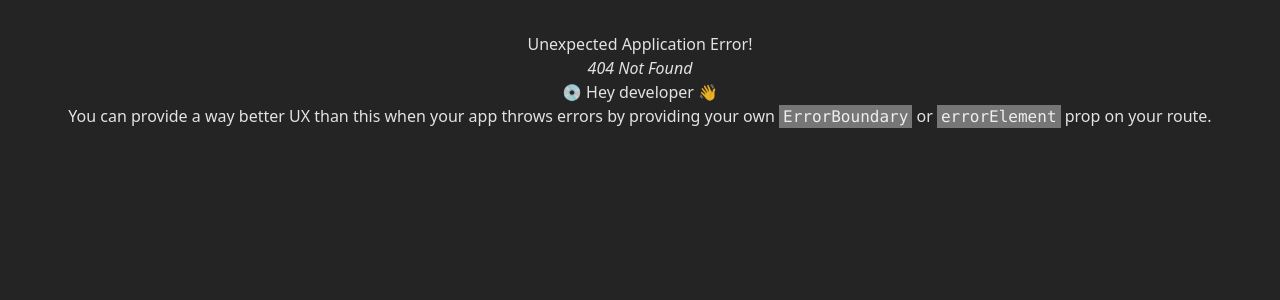
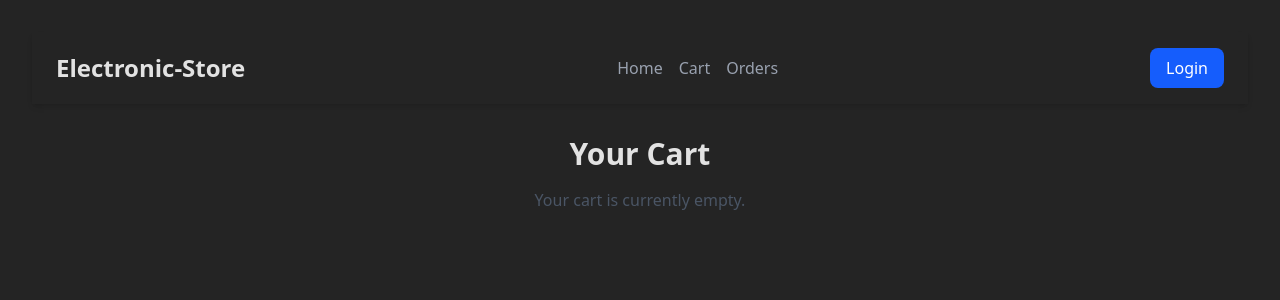
Before and after one commit to RizwanMushtaq/ElectronicStore, a React (Vite) app in the folder frontend-app/: page /cart in a window 1280 px wide. Before the commit this address had no page. Shown: the top 300 px of the page. Built offline with nearby package versions, Linux system fonts and the light colour scheme.

Commit message:
added cart and orders route

```diff
--- a/frontend-app/src/components/Header.tsx
+++ b/frontend-app/src/components/Header.tsx
@@ -6,13 +6,37 @@ const Header: React.FC = () => {
   return (
     <header className="shadow-md">
       <div className="container mx-auto flex justify-between items-center py-4 px-6">
-        <h1 onClick={() => navigate("/")} className="text-2xl font-bold">
+        <h1
+          onClick={() => navigate("/")}
+          className="text-2xl font-bold hover:text-blue-600 transition cursor-pointer"
+        >
           Electronic-Store
         </h1>
+        <nav className="space-x-4">
+          <a
+            onClick={() => navigate("/")}
+            className="text-gray-400 hover:text-blue-600 transition cursor-pointer"
+          >
+            Home
+          </a>
 
+          <a
+            onClick={() => navigate("/cart")}
+            className="text-gray-400 hover:text-blue-600 transition cursor-pointer"
+          >
+            Cart
+          </a>
+
+          <a
+            onClick={() => navigate("/orders")}
+            className="text-gray-400 hover:text-blue-600 transition cursor-pointer"
+          >
+            Orders
+          </a>
+        </nav>
         <button
-          onClick={() => (window.location.href = "/login")}
-          className="bg-blue-600 text-white px-4 py-2 rounded-lg hover:bg-blue-700 transition"
+          onClick={() => navigate("/login")}
+          className="bg-blue-600 text-white px-4 py-2 rounded-lg hover:bg-blue-700 transition cursor-pointer"
         >
           Login
         </button>
--- /dev/null
+++ b/frontend-app/src/pages/Cart.tsx
@@ -0,0 +1,15 @@
+import Header from "../components/Header";
+
+const Cart: React.FC = () => {
+  return (
+    <>
+      <Header></Header>
+      <div className="container mx-auto py-8">
+        <h1 className="text-3xl font-bold mb-4">Your Cart</h1>
+        <p className="text-gray-600">Your cart is currently empty.</p>
+      </div>
+    </>
+  );
+};
+
+export default Cart;
--- /dev/null
+++ b/frontend-app/src/pages/Orders.tsx
@@ -0,0 +1,15 @@
+import Header from "../components/Header";
+
+const Orders: React.FC = () => {
+  return (
+    <>
+      <Header></Header>
+      <div className="container mx-auto py-8">
+        <h1 className="text-3xl font-bold mb-4">Your Orders</h1>
+        <p className="text-gray-600">You have no orders yet.</p>
+      </div>
+    </>
+  );
+};
+
+export default Orders;
```
Also changed, not shown: frontend-app/src/routes.ts (+10 -0 lines).
